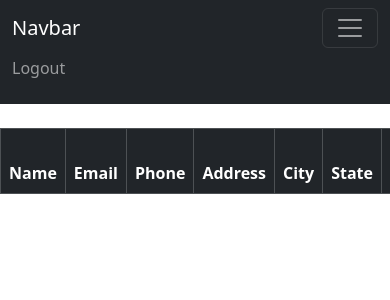
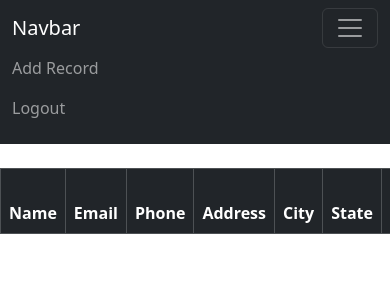
Before and after one commit to chiragHimself/djangoCRM, a Django app: page / in a window 390 px wide, after a click that opens the changed part; the page is wider, and only the part inside the window is pictured. Shown: the top 300 px of that part. Run offline with Django 5.2, Linux system fonts and the light colour scheme; the visitor is signed in with stand-in values (Sample User, id 1); data that the repository does not hold is empty.

Commit message:
update and add record utility added ,# final commit

```diff
--- a/website/templates/navbar.html
+++ b/website/templates/navbar.html
@@ -8,6 +8,9 @@
         <ul class="navbar-nav me-auto mb-2 mb-lg-0">
 
           {% if user.is_authenticated %}
+          <li class="nav-item">
+            <a class="nav-link" href="{% url 'add_record' %}">Add Record</a>
+          </li>
           <li class="nav-item">
             <a class="nav-link" href="{% url 'logout' %}">Logout</a>
           </li>
--- a/website/templates/record.html
+++ b/website/templates/record.html
@@ -25,6 +25,7 @@
                 </p>
                 <a href="{% url 'home'%}" class="btn btn-dark">Back</a>
                 <a href="{% url 'delete' customer_record.id %}" class="btn btn-danger">Delete</a>
+                <a href="{% url 'update_record' customer_record.id %}" class="btn btn-info">Update</a>
             </div>
         </div>
     </div>
--- a/website/urls.py
+++ b/website/urls.py
@@ -8,4 +8,6 @@ urlpatterns = [
     path('register/' , views.register_user , name='register'),
     path('record/<int:pk>' , views.customer_record , name='record'),
     path('delete_record/<int:pk>' , views.delete_record , name='delete'),
+    path('add_record' , views.add_record , name='add_record'),
+    path('update_record/<int:pk>' , views.update_record , name='update_record'),
 ]
--- a/website/views.py
+++ b/website/views.py
@@ -1,8 +1,9 @@
 from django.shortcuts import render , redirect
 from django.contrib.auth import authenticate, login , logout
 from django.contrib import messages
-from .forms import SignUpForm
+from .forms import SignUpForm,AddRecordForm
 from .models import Record
+
 
 # Create your views here.
 def home(request):
@@ -60,3 +61,29 @@ def delete_record(request,pk):
     else:
         messages.success(request , "You need to log in first.")
         return redirect('home')
+
+def add_record(request):
+    if(request.method == "POST"):
+        form = AddRecordForm(request.POST)
+        if form.is_valid():
+           form.save()
+           messages.success(request,"Record added successfully.")
+           return redirect('home')
+    else:
+        form = AddRecordForm()
+        return render(request, 'add_record.html', {'form':form})
+
+    return render(request, 'register.html', {'form':form})
+
+def update_record(request,pk):
+	if request.user.is_authenticated:
+		current_record = Record.objects.get(id=pk)
+		form = AddRecordForm(request.POST or None, instance=current_record)
+		if form.is_valid():
+			form.save()
+			messages.success(request, "Record Has Been Updated!")
+			return redirect('home')
+		return render(request, 'update_record.html', {'form':form})
+	else:
+		messages.success(request, "You Must Be Logged In...")
+		return redirect('home')
```
Also changed, not shown: website/forms.py (+15 -0 lines), website/templates/add_record.html (added, +16 -0 lines), website/templates/update_record.html (added, +15 -0 lines).
